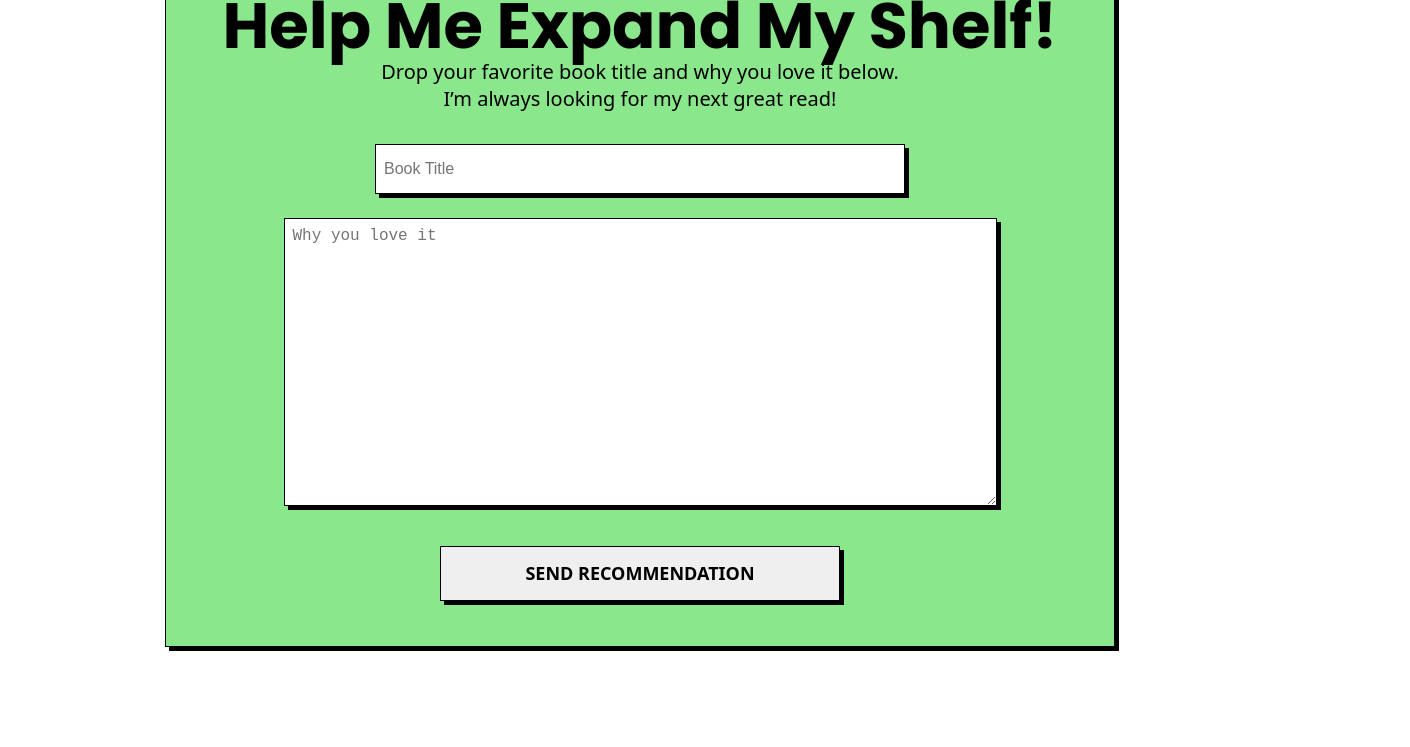
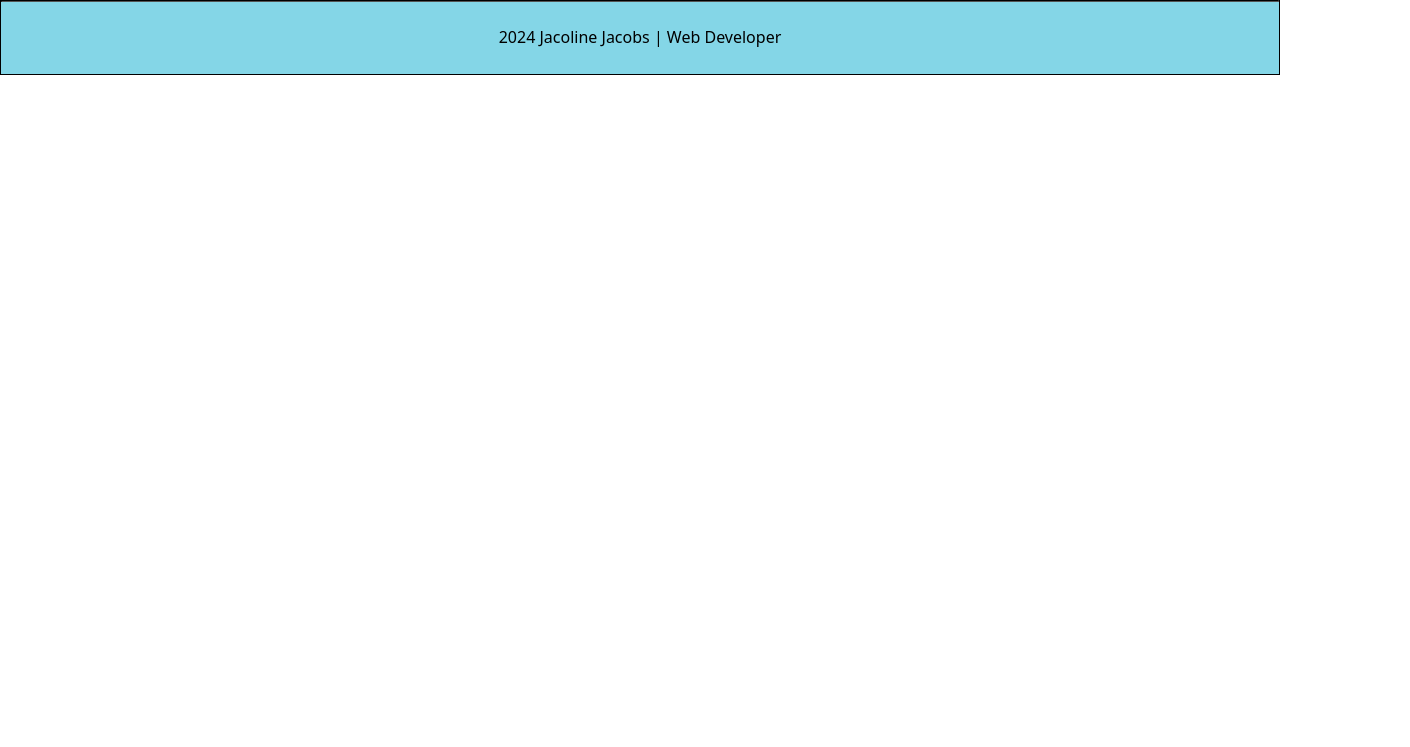
Before and after one commit to JacolineJacobs/portfolio-website, a plain HTML site: page bookshelf.html in a window 1280 px wide. Shown: the part 1025-1772 px from the top of the page, 1410 px wide, since content can reach past the window. After the commit the page ends 1100 px from the top, so only its background shows below. Drawn offline with Linux system fonts and the light colour scheme.

Commit message:
Add files via upload

```diff
--- a/bookshelf.html
+++ b/bookshelf.html
@@ -83,18 +83,6 @@
         </div>
     </div>
 
-<div class="book-suggestion">
-    <div class="book-suggestion-container the-shadow the-stroke">
-        <h2 class="text-center-align">Help Me Expand My Shelf!</h2>
-        <div class="book-align">
-        <p class="subtitle text-center-align">Drop your favorite book title and why you love it below. <br>I’m always looking for my next great read!</p>
-        <input type="text" name="book-name" placeholder="Book Title" class="book-input the-shadow the-stroke">
-        <textarea name="suggestion-reason" placeholder="Why you love it" rows="15" cols="68" class="the-shadow the-stroke reason-input"></textarea>
-    </div>
-        <button class="the-shadow the-stroke button">SEND recommendation</button>
-    </div>
-</div>
-
     <footer id="footer" class="the-stroke">
         <div class="footer-contact">
             <p>jacolinejacobs@outlook.com</p>
--- a/style.css
+++ b/style.css
@@ -545,7 +545,7 @@ header {
 }
 
 .book-card {
-    width: 400px;
+    max-width: 400px;
     height: 250px;
     padding: 16px;
     display: flex;
@@ -555,7 +555,7 @@ header {
 }
 
 .book-text {
-    width: 230px;
+    max-width: 230px;
 }
 
 .book-align {
@@ -565,45 +565,6 @@ header {
     justify-content: center;
 }
 
-.book-suggestion {
-    width: 100%;
-    display: flex;
-    align-items: center;
-    justify-content: center;
-}
-
-.book-suggestion-container {
-    width: 950px;
-    height: 700px;
-    display: flex;
-    align-items: center;
-    justify-content: center;
-    flex-direction: column;
-    padding: 32px;
-    margin-bottom: 100px;
-    margin-top: 20px;
-    background-color: var(--green);
-}
-
-.book-input {
-    height: 50px;
-    width: 530px;
-    padding: 8px;
-    margin-top: 32px;
-    margin-bottom: 24px;
-}
-
-.book-input:focus {
-    background-color: var();
-}
-
-.reason-input:focus {
-    background-color: var();
-}
-
-.reason-input {
-    padding: 8px;
-}
 
 /* PROJECTS PAGE STYLING */
 
```
Also changed, not shown: about.html (+1 -1 lines).
